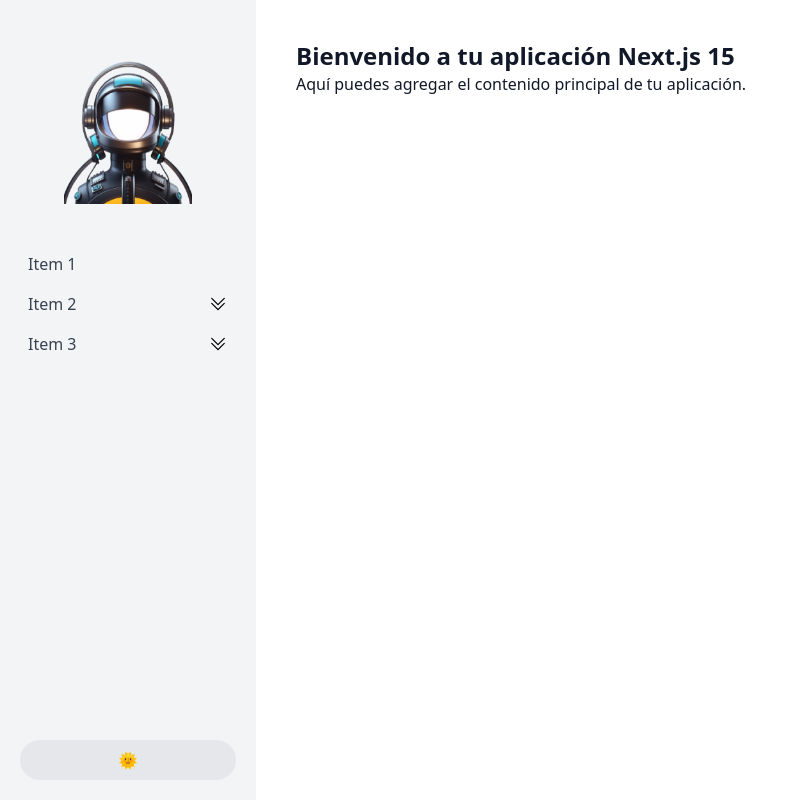
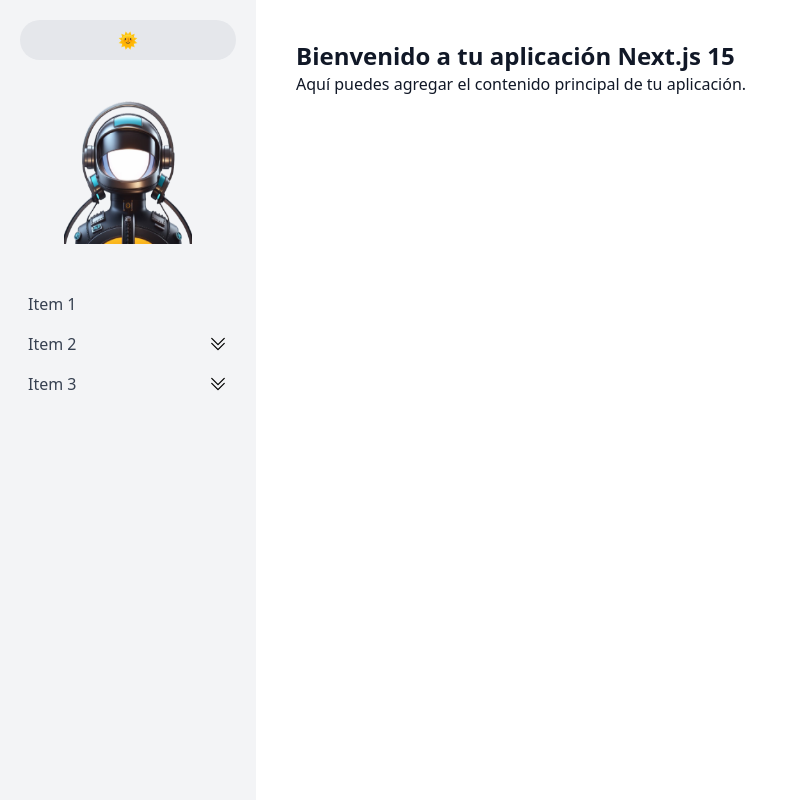
Before and after one commit to JoaquinFarah/area_clientes, a Next.js app: page / in a window 1280 px wide. Shown: the whole page, without its empty margins (0-788 px from the left). Built offline with nearby package versions, Linux system fonts and the light colour scheme.

Commit message:
minor fix

```diff
--- a/src/app/components/Sidebar.tsx
+++ b/src/app/components/Sidebar.tsx
@@ -12,6 +12,12 @@ const Sidebar = () => {
       {/* <button onClick={() => setIsCollapsed(!isCollapsed)} className="mb-4">
         {isCollapsed ? '>' : '<'}
       </button> */}
+      <button
+        onClick={toggleTheme}
+        className="bg-gray-200 dark:bg-gray-700 p-2 rounded-full text-gray-600 dark:text-gray-300"
+      >
+        {theme === 'light' ? '🌞' : '🌜'}
+      </button>
 
       <div className="relative h-36 w-36 mb-10 mx-auto mt-10">
         <Image
@@ -28,12 +34,12 @@ const Sidebar = () => {
         <SidebarItem title="Item 3" subItems={['Subitem 3.1', 'Subitem 3.2', 'Subitem 3.3']} />
       </nav>
 
-      <button
+      {/* <button
         onClick={toggleTheme}
         className="mt-auto bg-gray-200 dark:bg-gray-700 p-2 rounded-full text-gray-600 dark:text-gray-300"
       >
         {theme === 'light' ? '🌞' : '🌜'}
-      </button>
+      </button> */}
     </div>
   );
 };
```
